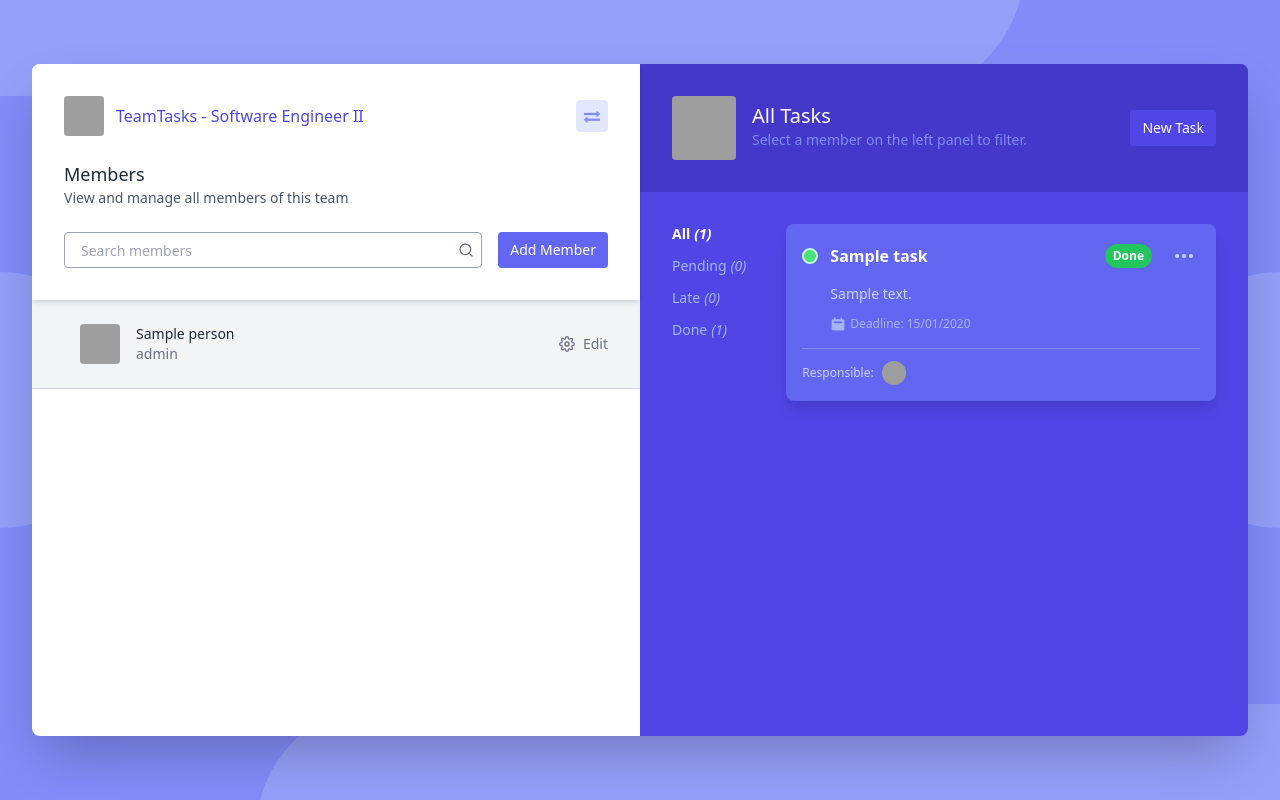
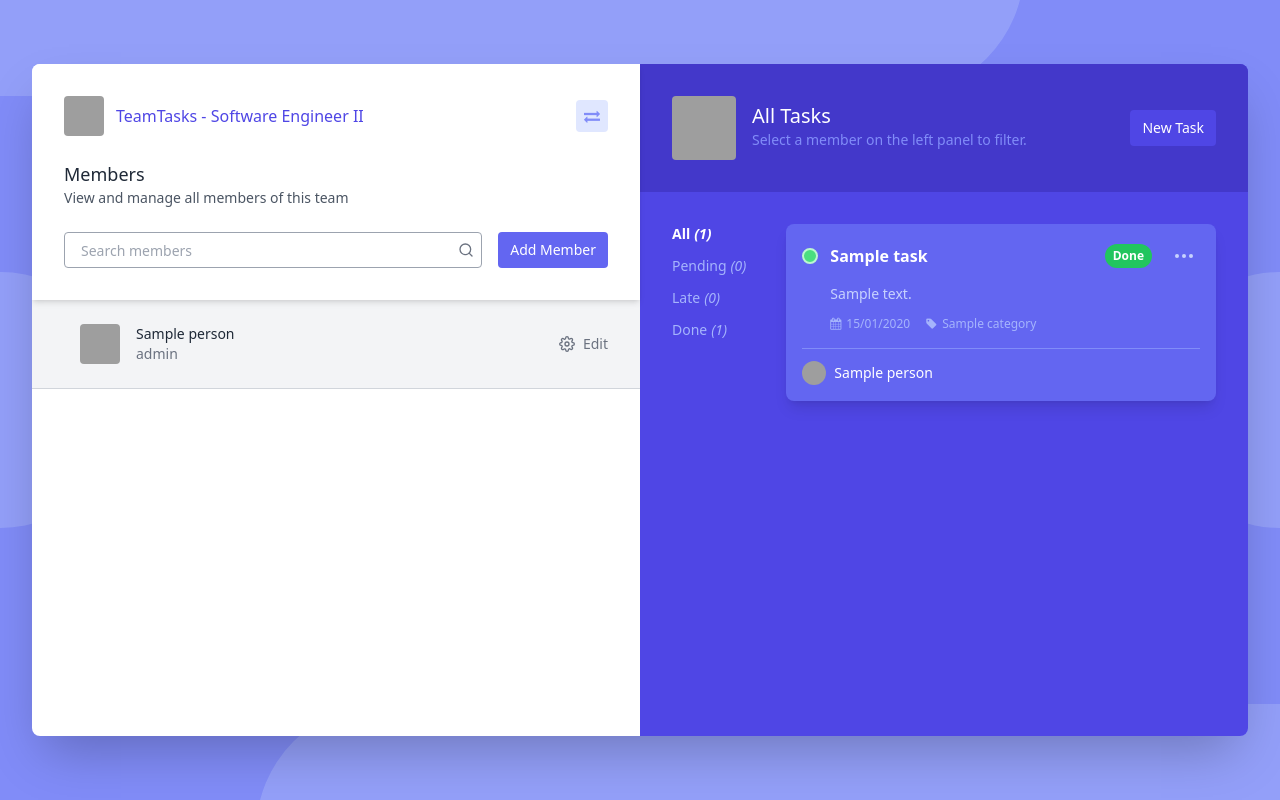
Before and after one commit to davisakamoto/team-tasks, a Django app: page / in a window 1280 px wide. Run offline with Django 5.2, Linux system fonts and the light colour scheme; tables that the repository leaves empty hold one stand-in row (values such as "Sample post"); some libraries are stand-ins or nearby versions; grey boxes are pictures that could not be loaded.

Commit message:
Fix some bugs when selecting member and refactor tasks

```diff
--- a/manager/templates/manager/manager.html
+++ b/manager/templates/manager/manager.html
@@ -18,6 +18,26 @@
     url.searchParams.set(key, value);
     window.location.href = url.toString();
   }
+
+  function toggleMenu(taskId) {
+    const menu = document.getElementById('menu-' + taskId);
+    document.querySelectorAll('[id^="menu-"]').forEach(m => {
+      if (m.id !== menu.id) {
+        m.classList.add('hidden');
+      }
+    });
+    menu.classList.toggle('hidden');
+  }
+
+  window.addEventListener('click', function(e) {
+    if (!e.target.closest('.task-menu-button')) {
+      document.querySelectorAll('[id^="menu-"]').forEach(menu => {
+        if (!menu.classList.contains('hidden')) {
+          menu.classList.add('hidden');
+        }
+      });
+    }
+  });
 </script>
 
 <body class="relative bg-indigo-400 h-screen overflow-hidden">
@@ -168,43 +188,22 @@
 
                 <p class="text-sm text-indigo-200 mb-3 ml-7">{{task.description}}</p>
                 <div class="flex items-center text-xs text-indigo-300 ml-7 mb-4">
-                    <svg xmlns="http://www.w3.org/2000/svg" class="h-4 w-4 mr-1" viewBox="0 0 20 20" fill="currentColor"><path fill-rule="evenodd" d="M6 2a1 1 0 00-1 1v1H4a2 2 0 00-2 2v10a2 2 0 002 2h12a2 2 0 002-2V6a2 2 0 00-2-2h-1V3a1 1 0 10-2 0v1H7V3a1 1 0 00-1-1zm0 5a1 1 0 000 2h8a1 1 0 100-2H6z" clip-rule="evenodd" /></svg>
-                    Deadline: {{ task.deadline|date:"d/m/Y" }}
+                    <i class="fa fa-calendar w-4"></i>
+                    {{ task.deadline|date:"d/m/Y" }}
+                    <i class="fa fa-tag w-4 ml-4" aria-hidden="true"></i>
+                    {{ task.category}}
                 </div>
+                {% if not member_selected %}
                 <div class="border-t border-indigo-400 pt-3 flex items-center">
-                  <span class="text-xs text-indigo-200 mr-2">Responsible:</span>
                   <img src="https://cdn-icons-png.freepik.com/512/3626/3626507.png" class="w-6 h-6 object-cover rounded-full" />
-                  <span class="text-sm font-medium text-white ml-2">{{ task.personId.name }}</span>
+                  <span class="text-sm font-medium text-white ml-2">{{ task.person.name }}</span>
                 </div>
+                {% endif %}
               </div>
             {% empty %}
-              <div class="text-center py-10"><p class="text-indigo-200">No tasks found for this filter.</p></div>
+              <div class="text-center py-10"><p class="text-indigo-200">No tasks found.</p></div>
             {% endfor %}
           </div>
-
-          <script>
-            function toggleMenu(taskId) {
-              const menu = document.getElementById('menu-' + taskId);
-              // Fecha todos os outros menus antes de abrir o novo
-              document.querySelectorAll('[id^="menu-"]').forEach(m => {
-                if (m.id !== menu.id) {
-                  m.classList.add('hidden');
-                }
-              });
-              menu.classList.toggle('hidden');
-            }
-
-            // Fecha o menu se o usuário clicar fora dele
-            window.addEventListener('click', function(e) {
-              if (!e.target.closest('.task-menu-button')) {
-                document.querySelectorAll('[id^="menu-"]').forEach(menu => {
-                  if (!menu.classList.contains('hidden')) {
-                    menu.classList.add('hidden');
-                  }
-                });
-              }
-            });
-          </script>
         </div>
       </div>
     </div>
--- a/manager/views.py
+++ b/manager/views.py
@@ -24,23 +24,19 @@
         member_id = request.GET.get("member")
         data['task_status'] = request.GET.get("task")
 
-        # Primeiro, filtramos por membro, se um for selecionado
+        # Filtro por membro, se um for selecionado
         if member_id and member_id.isdigit():
-            # Este é o queryset base para este membro
-            tasks = Task.objects.filter(personId_id=member_id)
+            tasks = Task.objects.filter(person_id=member_id)
             try:
                 data['member_selected'] = Person.objects.get(id=member_id)
             except Person.DoesNotExist:
-                # Caso o ID do membro na URL seja inválido, voltamos para a visão geral
                 tasks = Task.objects.all()
                 data['member_selected'] = None
         else:
-            # Se nenhum membro for selecionado, o queryset base são todas as tarefas
             tasks = Task.objects.all()
             data['member_selected'] = None
 
-
-        # Agora, com o queryset base (ou de um membro ou de todos), calculamos os totais
+        # Filtros por status e métricas
         tasksTodo = tasks.filter(done=False, deadline__gte=today)
         tasksLate = tasks.filter(done=False, deadline__lt=today)
         tasksDone = tasks.filter(done=True)
@@ -50,7 +46,7 @@
         data['lenLate'] = tasksLate.count()
         data['lenDone'] = tasksDone.count()
 
-        # E finalmente, filtramos a lista para exibição com base no status selecionado
+        # Decidindo qual filtro de status utilizar
         if data['task_status'] == 'todo':
             tasks_to_display = tasksTodo
         elif data['task_status'] == 'late':
@@ -58,10 +54,9 @@
         elif data['task_status'] == 'done':
             tasks_to_display = tasksDone
         else:
-            # "All"
             tasks_to_display = tasks
 
-        data['tasks'] = tasks_to_display.order_by('-deadline') # Ordena as tarefas pela data limite
+        data['tasks'] = tasks_to_display.order_by('-deadline')
         data['today'] = today
 
         return data
```
